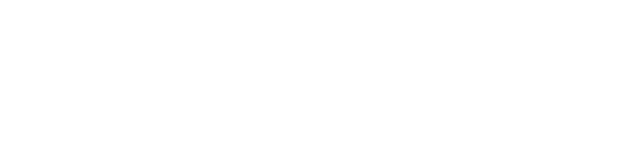
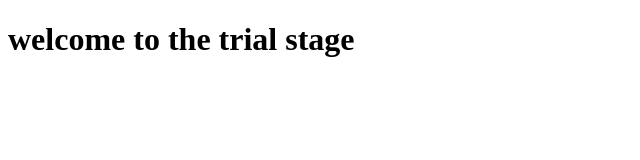
Before and after one commit to Victrf/lokko.github.io, a plain HTML site: page index.html in a window 1280 px wide. Shown: the whole page, without its empty margins (0-640 px from the left). Drawn offline with Linux system fonts and the light colour scheme.

Commit message:
Update index.html

```diff
--- a/index.html
+++ b/index.html
@@ -6,6 +6,6 @@
     <title> web</title>
   </head>
   <body>
-    <h1></h1>
+    <h1>welcome to the trial stage </h1>
   </body>
 </html>
```
